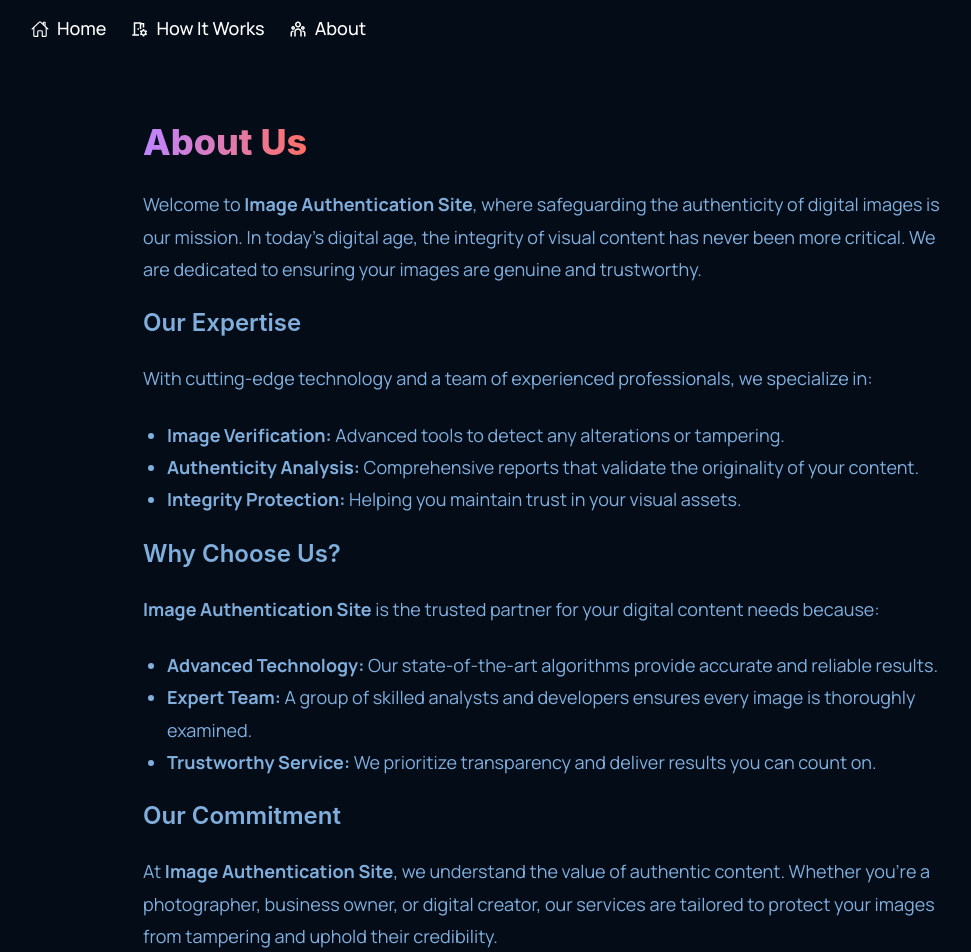
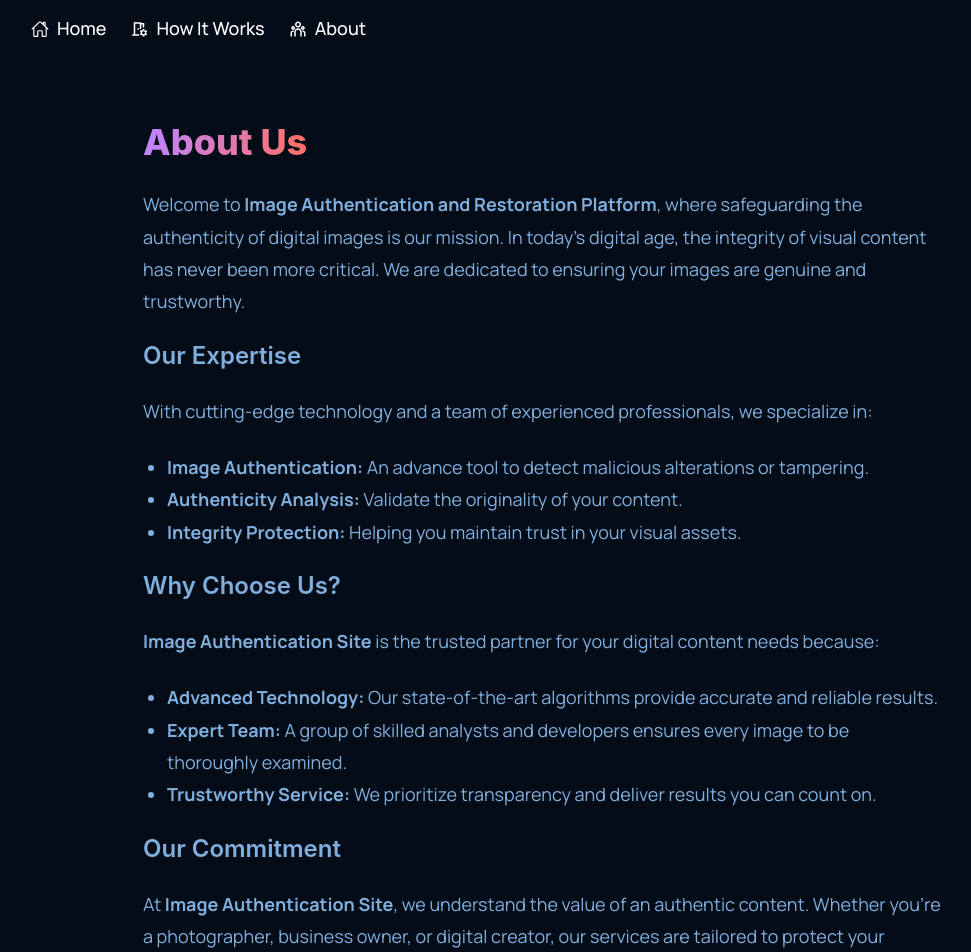
Before and after one commit to capamir/image-authentication, a React (Vite) app in the folder frontend/: page /about in a window 1280 px wide. Shown: the top 952 px of the page, without its empty margins (97-1068 px from the left). Built offline with nearby package versions, Linux system fonts and the light colour scheme.

Commit message:
Update About.tsx
Promoting the text

```diff
--- a/frontend/src/pages/About.tsx
+++ b/frontend/src/pages/About.tsx
@@ -26,7 +26,7 @@ const About = () => {
         </Heading>
 
         <Text fontSize={{ base: "md", lg: "lg" }} lineHeight="1.8">
-          Welcome to <strong>Image Authentication Site</strong>, where
+          Welcome to <strong>Image Authentication and Restoration Platform</strong>, where
           safeguarding the authenticity of digital images is our mission. In
           today’s digital age, the integrity of visual content has never been
           more critical. We are dedicated to ensuring your images are genuine
@@ -49,12 +49,11 @@ const About = () => {
         </Text>
         <Box as="ul" paddingLeft="1.5rem">
           <Text as="li" fontSize={{ base: "md", lg: "lg" }} lineHeight="1.8">
-            <strong>Image Verification:</strong> Advanced tools to detect any
+            <strong>Image Authentication:</strong> An advance tool to detect malicious
             alterations or tampering.
           </Text>
           <Text as="li" fontSize={{ base: "md", lg: "lg" }} lineHeight="1.8">
-            <strong>Authenticity Analysis:</strong> Comprehensive reports that
-            validate the originality of your content.
+            <strong>Authenticity Analysis:</strong> Validate the originality of your content.
           </Text>
           <Text as="li" fontSize={{ base: "md", lg: "lg" }} lineHeight="1.8">
             <strong>Integrity Protection:</strong> Helping you maintain trust in
@@ -81,7 +80,7 @@ const About = () => {
           </Text>
           <Text as="li" fontSize={{ base: "md", lg: "lg" }} lineHeight="1.8">
             <strong>Expert Team:</strong> A group of skilled analysts and
-            developers ensures every image is thoroughly examined.
+            developers ensures every image to be thoroughly examined.
           </Text>
           <Text as="li" fontSize={{ base: "md", lg: "lg" }} lineHeight="1.8">
             <strong>Trustworthy Service:</strong> We prioritize transparency and
@@ -99,7 +98,7 @@ const About = () => {
         </Heading>
         <Text fontSize={{ base: "md", lg: "lg" }} lineHeight="1.8">
           At <strong>Image Authentication Site</strong>, we understand the value
-          of authentic content. Whether you’re a photographer, business owner,
+          of an authentic content. Whether you’re a photographer, business owner,
           or digital creator, our services are tailored to protect your images
           from tampering and uphold their credibility.
         </Text>
```
